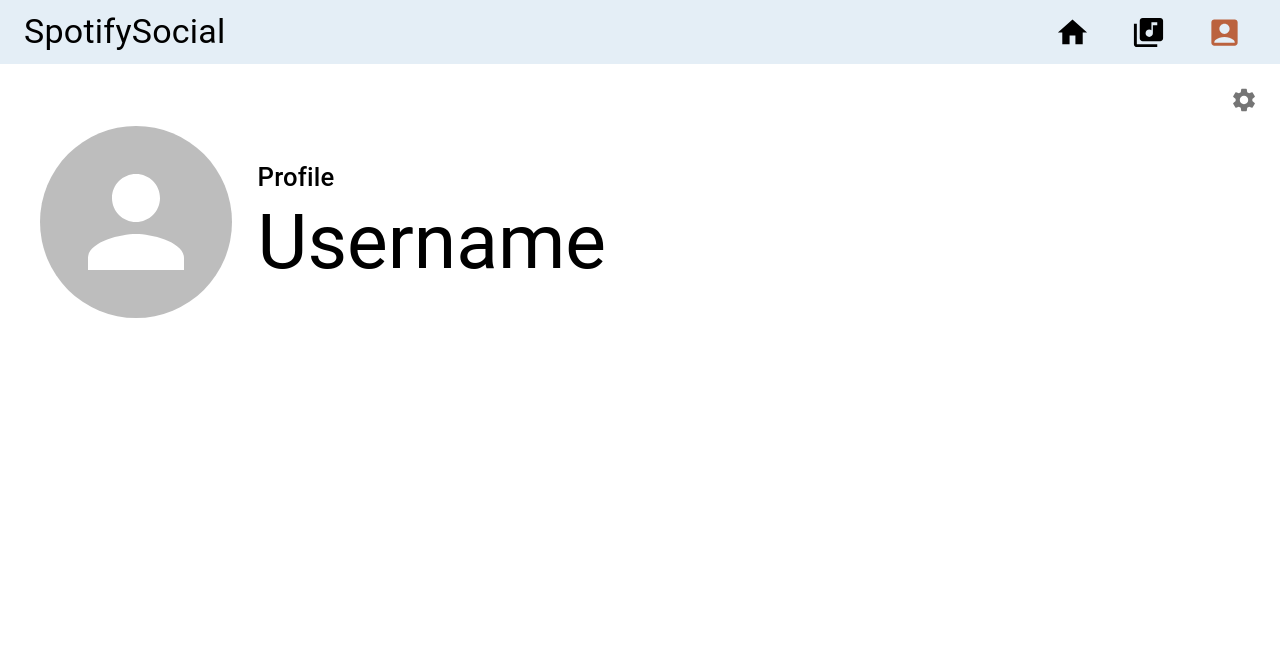
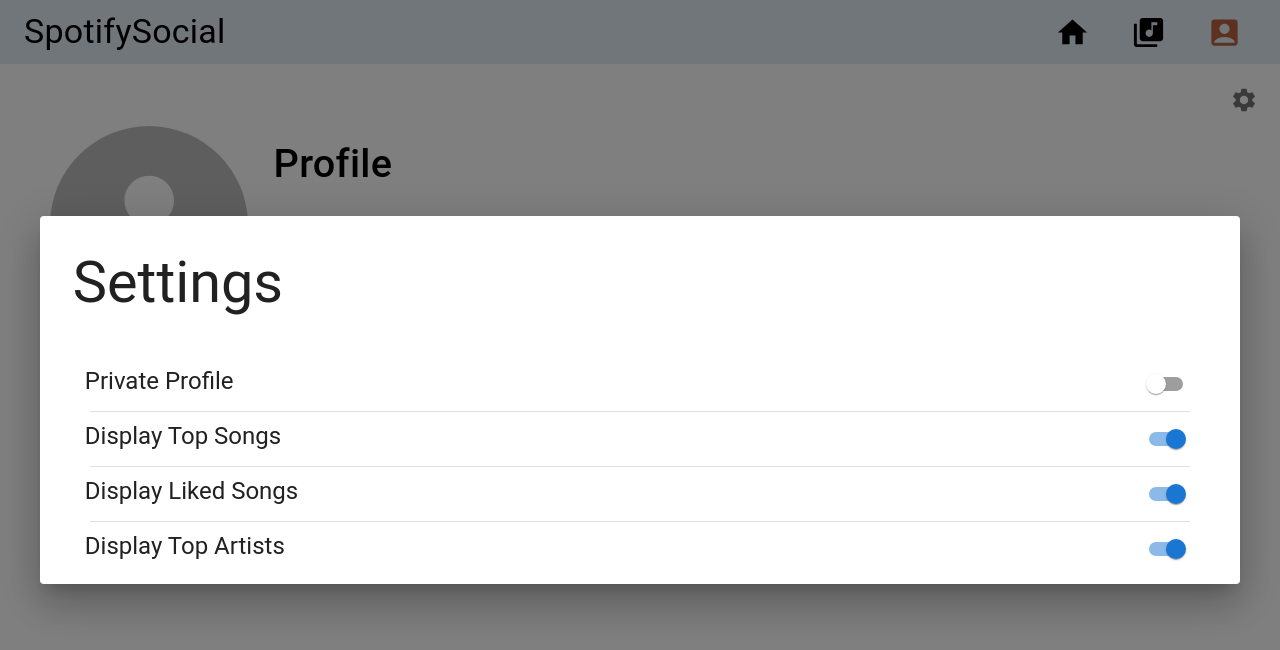
Before and after one commit to jrp9pte/ForgeSpotifyClone, a React (Create React App) app in the folder frontend/: page /profile in a window 1280 px wide. Both pictures are taken after a click on the button "settings". Shown: the top 650 px of the page. Built offline with nearby package versions, Linux system fonts and the light colour scheme.

Commit message:
settings

```diff
--- a/frontend/src/Components/Profile/Profile.jsx
+++ b/frontend/src/Components/Profile/Profile.jsx
@@ -1,23 +1,58 @@
-import './profile.css';
-import { Stack, Box, IconButton, Avatar, Typography } from '@mui/material';
-import SettingsIcon from '@mui/icons-material/Settings';
+import { useReducer } from "react";
+import "./profile.css";
+import { Stack, Box, IconButton, Avatar, Typography } from "@mui/material";
+import SettingsIcon from "@mui/icons-material/Settings";
+import Settings from "./Settings";
 
 function Profile() {
+	const initialState = {showSettings: false, isPrivate: false, showTopSongs: true, showLikedSongs: true, showTopArtists: true}
+	const reducer = (state, action) => {
+		switch(action.type) {
+			case "toggleShowSettings":
+				return {...state, showSettings: !state.showSettings}
+			case "toggleIsPrivate":
+				return {...state, isPrivate: !state.isPrivate}
+			case "toggleShowTopSongs":
+				return {...state, showTopSongs: !state.showTopSongs}
+			case "toggleShowLikedSongs":
+				return {...state, showLikedSongs: !state.showLikedSongs}
+			case "toggleShowTopArtists":
+				return {...state, showTopArtists: !state.showTopArtists}
+			default:
+				return {...state}
+		}
+	}
+	const [state, dispatch] = useReducer(reducer, initialState)
+
 	return (
 		<>
-      <Stack direction="row" alignItems='flex-end'>
+			<Stack direction="row" alignItems="flex-end">
 				<Box sx={{ flexGrow: 1 }} />
-        <IconButton id='settingsButton' aria-label='settings' size='large'>
-          <SettingsIcon fontSize="inherit"/>
+				<IconButton
+					id="settingsButton"
+					aria-label="settings"
+					size="large"
+					onClick={() => dispatch({ type: "toggleShowSettings" })}
+				>
+					<SettingsIcon fontSize="inherit" />
 				</IconButton>
 			</Stack>
-      <Stack direction='row'>
-        <Avatar id='userAvatar' />
-        <Stack direction='column' justifyContent='center' alignItems='start'>
-          <Typography id='profileLabel' variant='h6'>Profile</Typography>
-          <Typography id='usernameLabel' variant='h3'>Username</Typography>
+			<Stack direction="row">
+				<Avatar id="userAvatar" />
+				<Stack
+					direction="column"
+					justifyContent="center"
+					alignItems="start"
+				>
+					<Typography id="profileLabel" variant="h6">
+						Profile
+					</Typography>
+					<Typography id="usernameLabel" variant="h3">
+						Username
+					</Typography>
 				</Stack>
 			</Stack>
+			<Settings state={state} dispatch={(obj) => dispatch(obj)} />
 		</>
 	);
 }
--- /dev/null
+++ b/frontend/src/Components/Profile/Settings.jsx
@@ -0,0 +1,108 @@
+import {
+	Divider,
+	Dialog,
+	List,
+	ListItem,
+	Switch,
+	Typography,
+	Stack,
+} from "@mui/material";
+
+function Settings({ state, dispatch }) {
+	const {
+		showSettings,
+		isPrivate,
+		showTopSongs,
+		showLikedSongs,
+		showTopArtists,
+	} = state;
+
+	console.log("showTopSongs", showTopSongs);
+	return (
+		<Dialog
+			onClose={() => dispatch({ type: "toggleShowSettings" })}
+			open={showSettings}
+			maxWidth="lg"
+			fullWidth
+		>
+			<Typography variant="h3" id="settingsLabel">
+				Settings
+			</Typography>
+			<List>
+				<ListItem>
+					<Stack
+						id="setting"
+						direction="row"
+						justifyContent="space-between"
+						sx={{ width: "100%" }}
+					>
+						<Typography variant="h5">Private Profile</Typography>
+						<Switch
+							checked={isPrivate}
+							onChange={() =>
+								dispatch({ type: "toggleIsPrivate" })
+							}
+						/>
+					</Stack>
+				</ListItem>
+				<Divider variant="middle" id="settingsDivider" />
+				<ListItem>
+					<Stack
+						id="setting"
+						direction="row"
+						justifyContent="space-between"
+						sx={{ width: "100%" }}
+					>
+						<Typography variant="h5">Display Top Songs</Typography>
+						<Switch
+							checked={showTopSongs}
+							onChange={() =>
+								dispatch({ type: "toggleShowTopSongs" })
+							}
+						/>
+					</Stack>
+				</ListItem>
+				<Divider variant="middle" id="settingsDivider" />
+				<ListItem>
+					<Stack
+						id="setting"
+						direction="row"
+						justifyContent="space-between"
+						sx={{ width: "100%" }}
+					>
+						<Typography variant="h5">
+							Display Liked Songs
+						</Typography>
+						<Switch
+							checked={showLikedSongs}
+							onChange={() =>
+								dispatch({ type: "toggleShowLikedSongs" })
+							}
+						/>
+					</Stack>
+				</ListItem>
+				<Divider variant="middle" id="settingsDivider" />
+				<ListItem>
+					<Stack
+						id="setting"
+						direction="row"
+						justifyContent="space-between"
+						sx={{ width: "100%" }}
+					>
+						<Typography variant="h5">
+							Display Top Artists
+						</Typography>
+						<Switch
+							checked={showTopArtists}
+							onChange={() =>
+								dispatch({ type: "toggleShowTopArtists" })
+							}
+						/>
+					</Stack>
+				</ListItem>
+			</List>
+		</Dialog>
+	);
+}
+
+export default Settings;
--- a/frontend/src/Components/Profile/profile.css
+++ b/frontend/src/Components/Profile/profile.css
@@ -4,16 +4,40 @@
 }
 
 #userAvatar {
-    width: 15vw;
-    height: 15vw;
-    margin-left: 40px;
+    width: calc(70px + 10vw);
+    height: calc(70px + 10vw);
+    margin-left: 50px;
     margin-right: 2vw;
 }
 
 #profileLabel {
-    font-size: calc(2vw);
+    font-size: calc(14px + 2vw);
+
 }
 
 #usernameLabel {
-    font-size: calc(6vw);
+    font-size: calc(16px + 7vw);
 }
+
+#settingsButton {
+    transition: 0.2s;
+}
+
+#settingsButton:hover {
+    transform: rotate(-360deg);
+}
+
+#settingsLabel {
+    margin: calc(20px + 1vw);
+    font-size: calc(32px + 2vw);
+}
+
+#setting {
+    padding-left: calc(16px + 1vw);
+    padding-right: calc(16px + 1vw);
+}
+
+#settingsDivider {
+    margin-left: 50px;
+    margin-right: 50px;
+}
```
Lines whose indentation alone changed are shown as unchanged.
